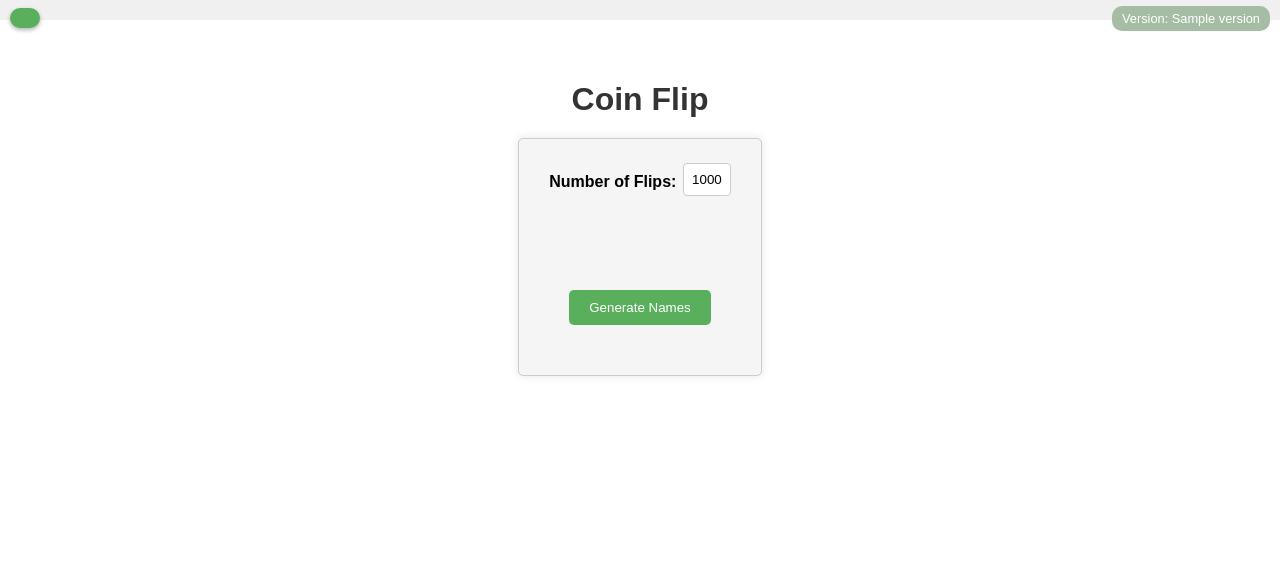
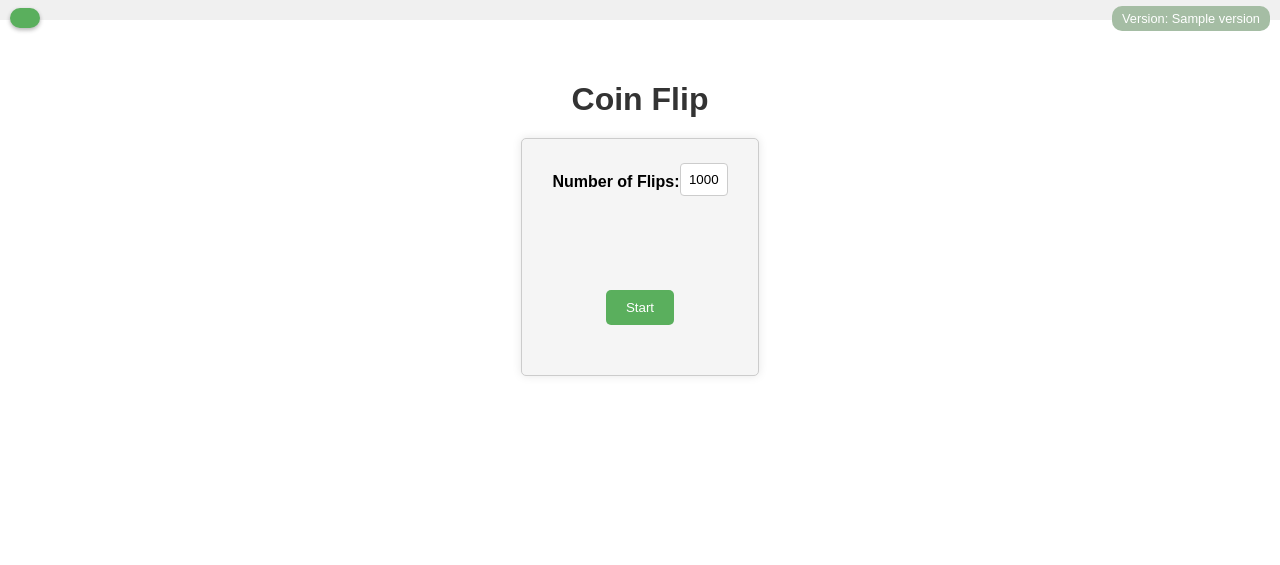
Before and after one commit to mr9733n/rna2, a Python web app: template flask/templates/random_heads_tails.html in a window 1280 px wide. Shown: the top 565 px of the page. Run offline with Jinja, Linux system fonts and the light colour scheme; the template is opened without the code that fills it: most values are stand-ins (such as "Sample title", 1, 10 or a date in 2020).

Commit message:
small fixes

```diff
--- a/flask/templates/random_heads_tails.html
+++ b/flask/templates/random_heads_tails.html
@@ -31,7 +31,7 @@
             <br>
             <br>
             <div class="container">
-                <input type="submit" value="Generate Names">
+                <input type="submit" value="Start">
             </div>
         </form>
         {% if show_results %}
```
